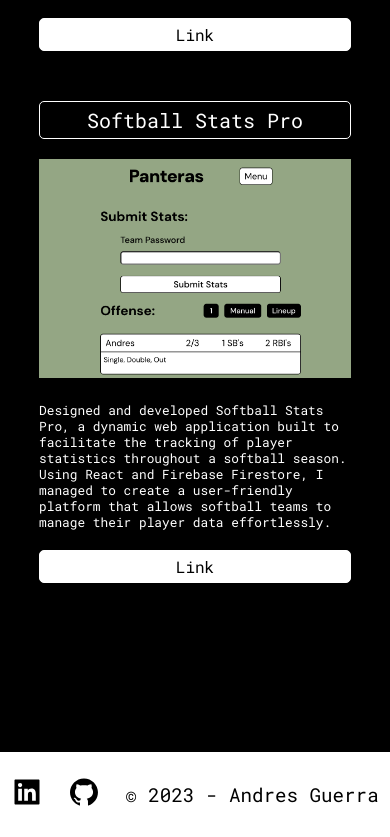
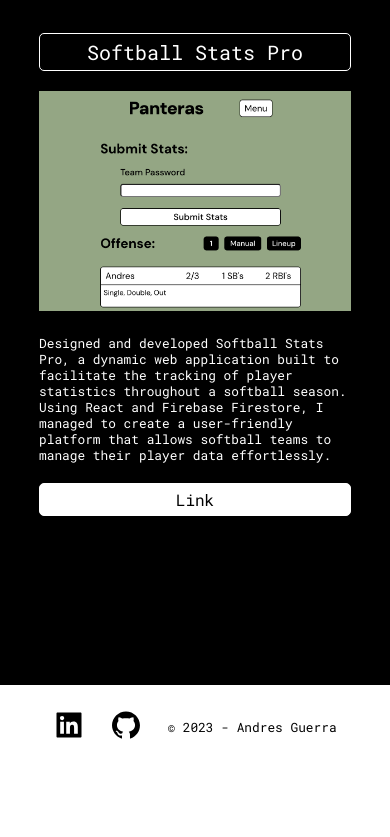
Before and after one commit to aguerraochoa/Personal-Portfolio, a React (Create React App) app: page / in a window 390 px wide. Shown: the part 3632-4469 px from the top of the page. After the commit the page ends 4401 px from the top, so only its background shows below. Built offline with nearby package versions, Linux system fonts and the light colour scheme.

Commit message:
Minor changes for better responsiveness

```diff
--- a/src/App.css
+++ b/src/App.css
@@ -198,8 +198,7 @@ html {
 #projects {
   background-color: black;
   color: white;
-  padding-top: 20vh;
-  padding-bottom: 10vh;
+  padding: 18vh 0 10vh 0;
 }
 
 .projects-title {
@@ -264,7 +263,7 @@ html {
   align-items: center;
   justify-content: center;
   font-family: var(--roboto);
-  font-size: 1.2rem;
+  font-size: var(--font-size-sm);
 }
 
 #footer a {
@@ -333,3 +332,15 @@ html {
   font-size: 2rem;
   }
 }
+
+@media (max-width: 600px) {
+
+  #about, #experience {
+    padding: 14vh, 0;
+  }
+
+  #projects {
+    padding: 12vh 0 10vh 0;
+  }
+
+}
--- a/src/Footer.js
+++ b/src/Footer.js
@@ -11,7 +11,7 @@ const Footer = () => {
             <a href="https://github.com/aguerraochoa" target="_blank" rel="noopener noreferrer">
                 <AiFillGithub style={{ fontSize: "2rem" }} />
             </a>
-            <div>&copy; { new Date().getFullYear() } - Andres Guerra</div>
+            <div class="footer-name">&copy; { new Date().getFullYear() } - Andres Guerra</div>
         </section>
     );
 };
```
Also changed, not shown: 12 other files (tests, documents, lock files or other folders).
